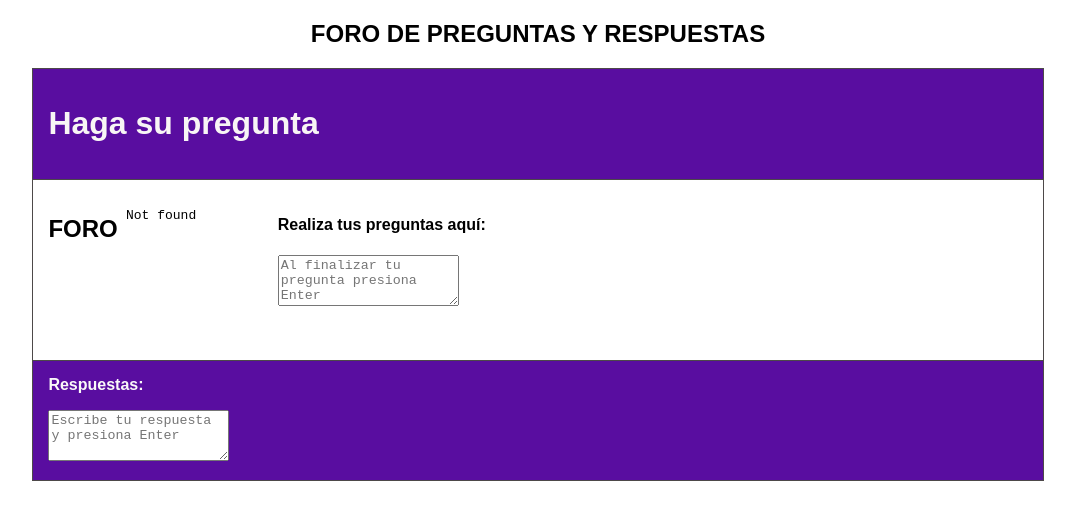
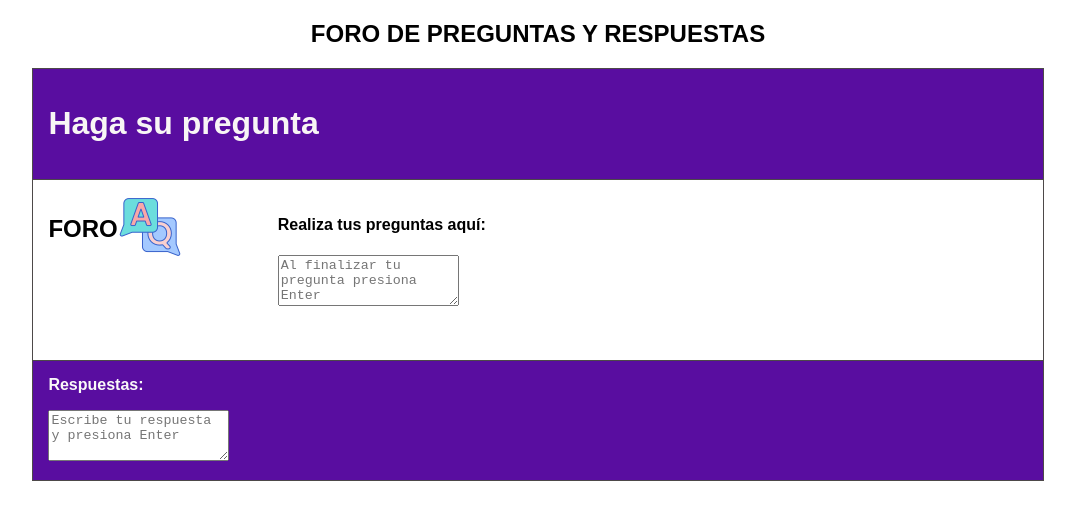
Before and after one commit to mocarena/Preguntas, a plain HTML site: page index.html in a window 1280 px wide. Shown: the whole page, without its empty margins (102-1177 px from the left). Drawn offline with Linux system fonts and the light colour scheme.

Commit message:
index.html

```diff
--- a/index.html
+++ b/index.html
@@ -3,7 +3,7 @@
 <head>
     <meta charset="UTF-8">
     <meta name="viewport" content="width=device-width, initial-scale=1.0">
-    <link rel="icon" type="image/png" href="mocarena/img/icons8-preguntas-96.png">
+    <link rel="icon" type="image/png" href="../img/icons8-preguntas-96.png">
     <title>Foro</title>
     <style>
         body {
@@ -55,7 +55,7 @@
     <tr>
         <td colspan="3">
             <div id="ImageCell" style="display: flex; align-items: left; justify-content: left;"> <h2>FORO</h2>
-                <iframe width="150" height="150" src="mocarena/img/icons8-preguntas-64.png" frameborder="0" allowfullscreen></iframe>
+                <iframe width="150" height="150" src="../img/icons8-preguntas-64.png" frameborder="0" allowfullscreen></iframe>
                 <div style="margin-left: 10px; text-align: left;">
                     <h4>Realiza tus preguntas aquí:</h4>
                     <p id="preguntatexto" style="margin: 5px 0;"></p>
```
